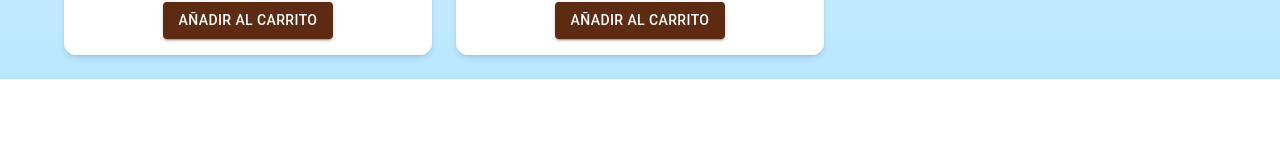
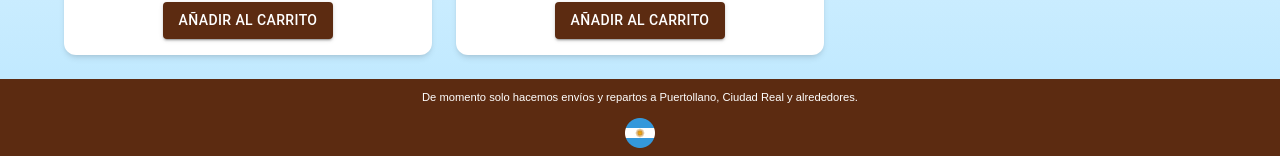
Before and after one commit to Rihan44/cielo_argentino, a React (Vite) app: page /carta in a window 1280 px wide. Shown: the part 1189-1345 px from the top of the page. Before the commit the page ends 1268 px from the top, so only its background shows below. Built offline with nearby package versions, Linux system fonts and the light colour scheme; a web font is replaced by a local one.

Commit message:
footer hecho en componente

```diff
--- a/src/App.jsx
+++ b/src/App.jsx
@@ -2,6 +2,7 @@ import { BrowserRouter as Router, Routes, Route, Link, Navigate } from 'react-ro
 import NavBar from './components/NavBar.jsx'
 import Home from './pages/Home.jsx'
 import Carta from './pages/Carta.jsx'
+import Footer from './components/Footer.jsx';
 
 
 function App() {
@@ -23,6 +24,7 @@ function App() {
           <Route path="/carta" element={<Carta />} />
           <Route path="*" element={<Navigate to="/" />} />
         </Routes>
+        <Footer/>
       </div>
     </Router>
   );
--- /dev/null
+++ b/src/components/Footer.jsx
@@ -0,0 +1,13 @@
+
+import flag from '../assets/images/flag.png';
+
+export default function Footer(){
+   return (
+      <footer className='footer'>
+         <p className='text-center' style={{marginBottom: '1em'}}>
+            De momento solo hacemos envíos y repartos a Puertollano, Ciudad Real y alrededores.
+         </p>
+         <img src={flag} style={{margin:'auto'}}/>
+      </footer>
+   )
+}
--- a/src/index.css
+++ b/src/index.css
@@ -101,10 +101,10 @@ a {
   font-family: Georgia, 'Times New Roman', Times, serif;
 }
 
-/* .cart:hover  {
+.cart:hover  {
   transform: scale(1.2, 1.2);
   transition: all 0.3s ease;
-} */
+}
 
 /* NAVBAR */
 
--- a/src/pages/Home.jsx
+++ b/src/pages/Home.jsx
@@ -11,7 +11,6 @@ import image2 from '../assets/images/alfajores.jpg';
 import image3 from '../assets/images/empanadas1.jpg';
 import image4 from '../assets/images/facturas.jpg';
 import image5 from '../assets/images/pasta_frola.jpg';
-import flag from '../assets/images/flag.png';
 
 import 'swiper/css';
 import 'swiper/css/pagination';
@@ -21,7 +20,7 @@ export default function Home() {
 
   return (
     <div className="text-center">
-      <h2 className="font-bold w-full" style={{marginTop: '0.5em'}}>
+      <h2 className="font-bold w-full" style={{marginTop: '0.5em', marginBottom: '0.5em'}}>
         Bienvenido a Cielo Argentino
       </h2>
       <p style={{marginTop: '1.5em', width: '90%', margin: '1.5em auto'}}>
@@ -88,12 +87,6 @@ export default function Home() {
           </a>
         </div>
       </div>
-      <footer className='footer'>
-        <p style={{marginBottom: '1em'}}>
-          De momento solo hacemos envíos y repartos a Puertollano, Ciudad Real y alrededores.
-        </p>
-        <img src={flag} style={{margin:'auto'}}/>
-      </footer>
     </div>
   );
 }
```
